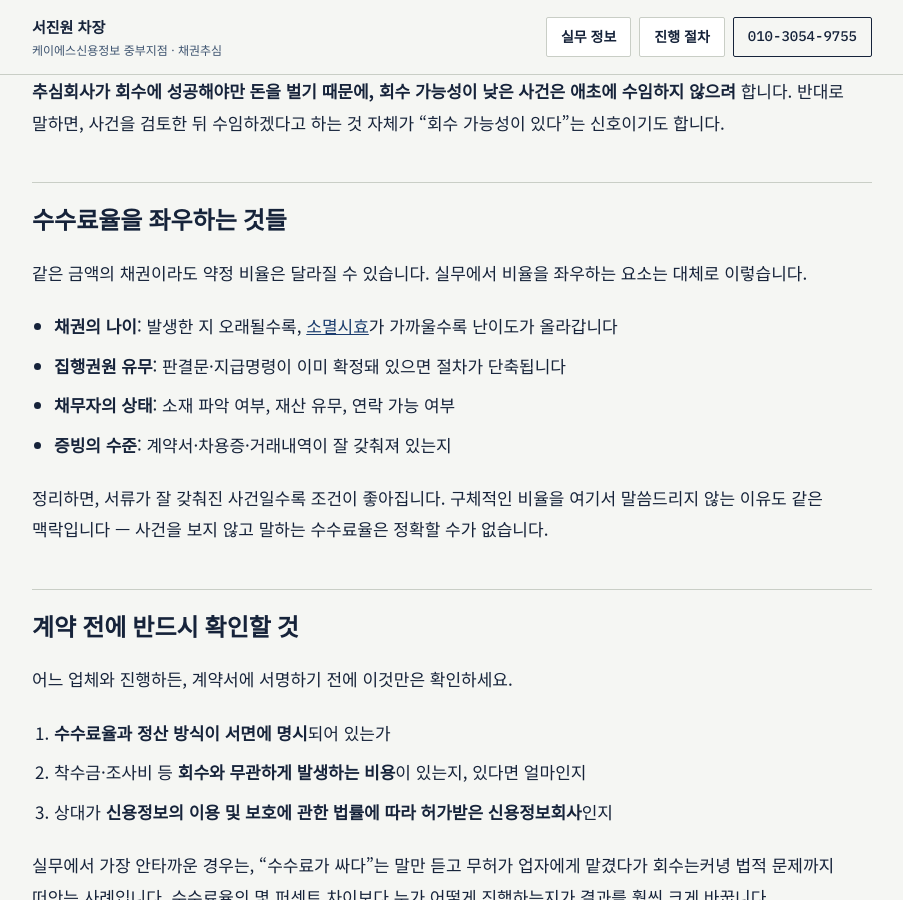
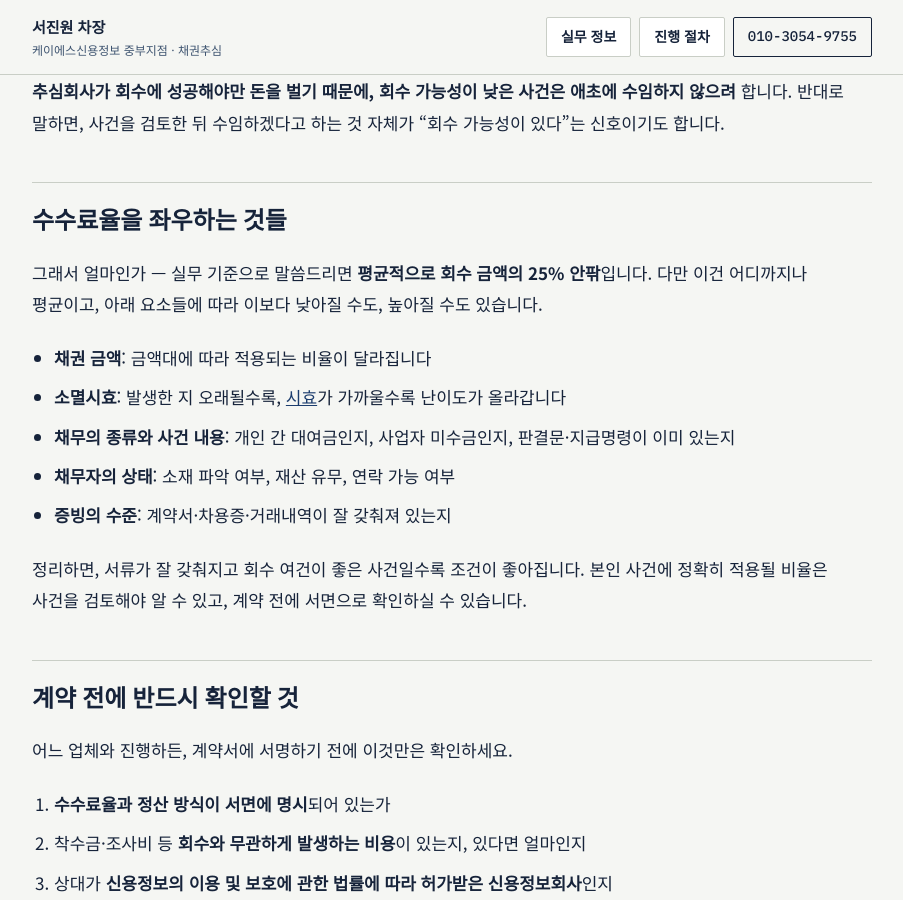
Before and after one commit to sjwpoo12-code/choosim, a Jekyll site: the page built from _posts/2026-07-08-debt-collection-fees.md, in a window 1280 px wide and 900 px high, scrolled down 480 px. Shown: the whole window, without its empty margins (188-1091 px from the left). Built offline with Jekyll 4.4.1, drawn with Linux system fonts in a browser that asks for light colours.

Commit message:
수수료 글에 평균 요율(회수액의 25% 안팎) 명시
사장님 지시로 평균 수치를 공개하되, 채권 금액·시효·채무 종류·
사건 내용·채무자 상태에 따라 증감한다는 단서를 함께 명시.
글쓰기 가이드의 수수료 언급 기준도 동일하게 갱신.

Co-Authored-By: Claude Sonnet 5 <noreply@anthropic.com>
Claude-Session: https://claude.ai/code/session_01ANwMTB21F8b1EgWcmfHoeN

```diff
--- a/_posts/2026-07-08-debt-collection-fees.md
+++ b/_posts/2026-07-08-debt-collection-fees.md
@@ -3,7 +3,7 @@ layout: post
 title: "채권추심 수수료, 어떻게 정해지는 건가요"
 keyword: "채권추심 수수료"
 category: 비용안내
-description: "채권추심 수수료의 기본 구조(성공보수 방식)와 수수료율을 좌우하는 요소, 계약 전 반드시 확인할 3가지를 18년 실무자가 설명합니다."
+description: "채권추심 수수료는 평균 회수액의 25% 안팎 — 채권 금액, 소멸시효, 채무 종류, 채무자 상태에 따라 달라집니다. 성공보수 구조와 계약 전 확인사항을 실무자가 설명합니다."
 ---
 
 채권추심 수수료가 얼마인지 궁금해서 검색하셨을 겁니다. 결론부터 말씀드리면 — 채권추심 수수료는 정찰제가 아니라, **회수됐을 때 회수액의 일정 비율을 받는 "성공보수" 구조**가 업계의 기본입니다. 그리고 그 비율은 사건의 상태에 따라 달라집니다. 왜 그런지, 계약 전에 무엇을 확인해야 하는지를 실무자 입장에서 설명드리겠습니다.
@@ -14,14 +14,15 @@ description: "채권추심 수수료의 기본 구조(성공보수 방식)와
 
 ## 수수료율을 좌우하는 것들
 
-같은 금액의 채권이라도 약정 비율은 달라질 수 있습니다. 실무에서 비율을 좌우하는 요소는 대체로 이렇습니다.
+그래서 얼마인가 — 실무 기준으로 말씀드리면 **평균적으로 회수 금액의 25% 안팎**입니다. 다만 이건 어디까지나 평균이고, 아래 요소들에 따라 이보다 낮아질 수도, 높아질 수도 있습니다.
 
-- **채권의 나이**: 발생한 지 오래될수록, [소멸시효](/blog/statute-of-limitations-guide/)가 가까울수록 난이도가 올라갑니다
-- **집행권원 유무**: 판결문·지급명령이 이미 확정돼 있으면 절차가 단축됩니다
+- **채권 금액**: 금액대에 따라 적용되는 비율이 달라집니다
+- **소멸시효**: 발생한 지 오래될수록, [시효](/blog/statute-of-limitations-guide/)가 가까울수록 난이도가 올라갑니다
+- **채무의 종류와 사건 내용**: 개인 간 대여금인지, 사업자 미수금인지, 판결문·지급명령이 이미 있는지
 - **채무자의 상태**: 소재 파악 여부, 재산 유무, 연락 가능 여부
 - **증빙의 수준**: 계약서·차용증·거래내역이 잘 갖춰져 있는지
 
-정리하면, 서류가 잘 갖춰진 사건일수록 조건이 좋아집니다. 구체적인 비율을 여기서 말씀드리지 않는 이유도 같은 맥락입니다 — 사건을 보지 않고 말하는 수수료율은 정확할 수가 없습니다.
+정리하면, 서류가 잘 갖춰지고 회수 여건이 좋은 사건일수록 조건이 좋아집니다. 본인 사건에 정확히 적용될 비율은 사건을 검토해야 알 수 있고, 계약 전에 서면으로 확인하실 수 있습니다.
 
 ## 계약 전에 반드시 확인할 것
 
```
Also changed, not shown: docs/writing-guide.md (+3 -1 lines).
